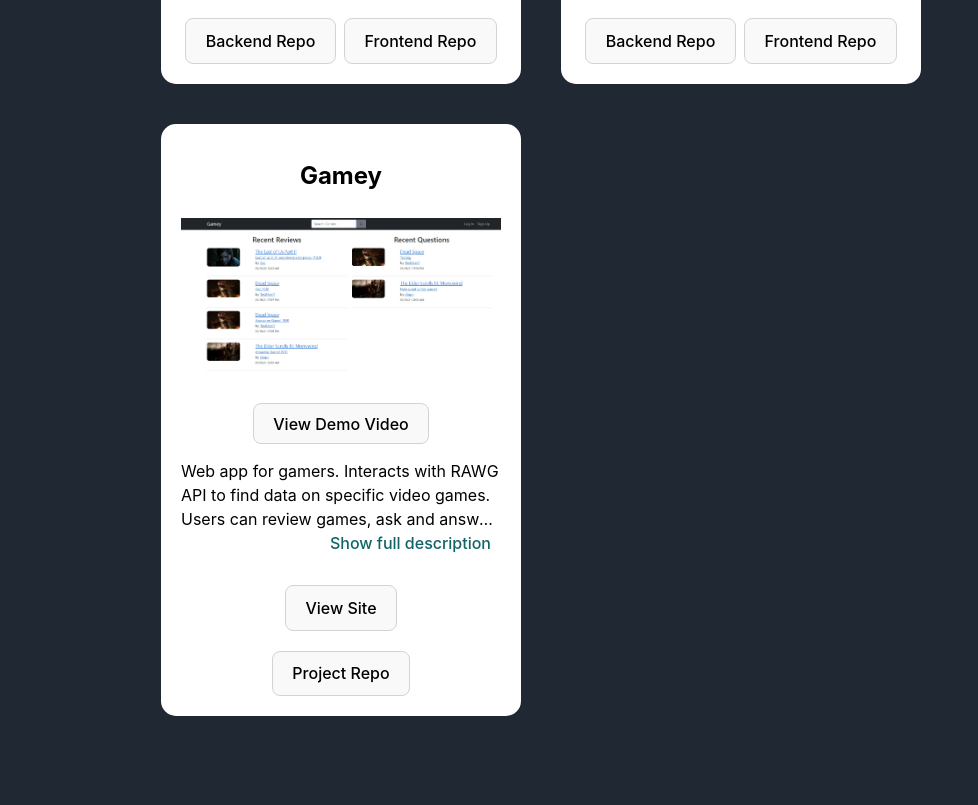
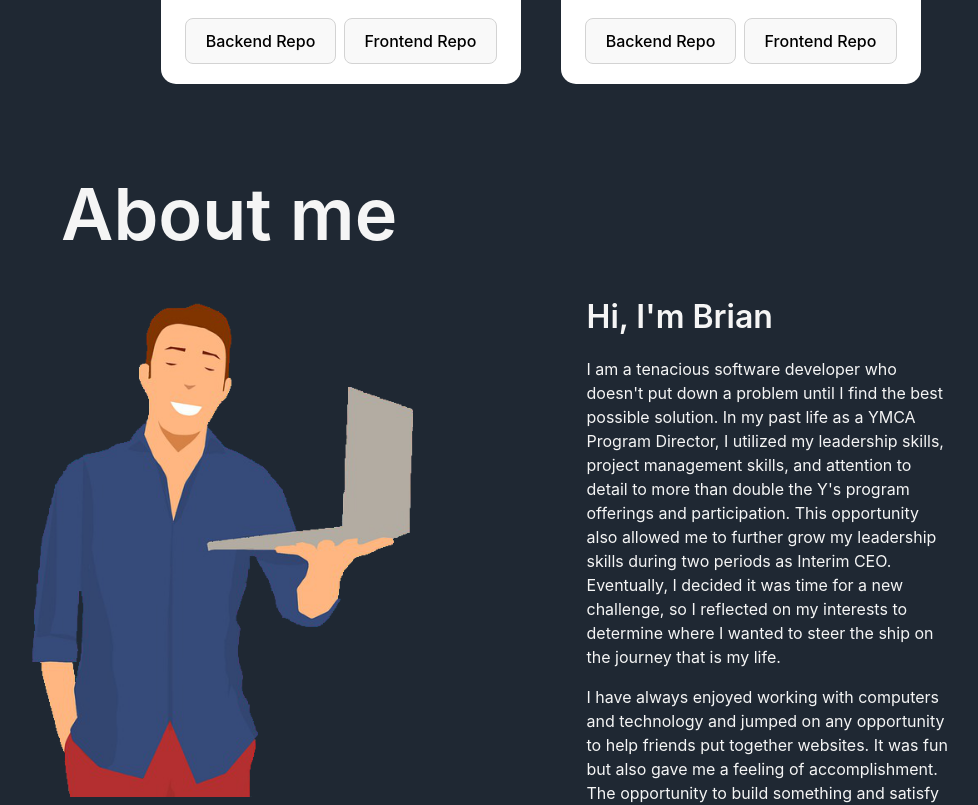
Before and after one commit to bpruitt63/portfolio, a React (Vite) app: page / in a window 1280 px wide. Shown: the part 1984-2789 px from the top of the page, without its empty margins (99-1077 px from the left). Built offline with nearby package versions, Linux system fonts and the light colour scheme.

Commit message:
added gameCP, removed gamey

```diff
--- a/src/static/data/about_me.jsx
+++ b/src/static/data/about_me.jsx
@@ -33,8 +33,7 @@ export const aboutMe = <>
                                 When I'm not coding, you can usually find me on my
                                 boat as long as the weather permits (see projects: Boatey).
                                 Other hobbies include lifting weights and playing video games,
-                                particularly in the strategy, open world, and RPG genres
-                                (see projects: Gamey).
+                                particularly in the strategy, open world, and RPG genres.
                             </p>
                         </>
 
--- a/src/static/data/project_data.jsx
+++ b/src/static/data/project_data.jsx
@@ -117,31 +117,31 @@ export const projects = [
         backendFiles: 'https://github.com/bpruitt63/capstone2-backend',
         frontendFiles: 'https://github.com/bpruitt63/capstone2-frontend'
     },
-    {
-        title: 'Gamey',
-        image: {src: gamey, alt: 'Gamey Screenshot'},
-        description: <>
-                        <p>
-                            Web app for gamers. Interacts with RAWG API to find
-                            data on specific video games. Users can review games,
-                            ask and answer questions, and upvote/downvote reviews
-                            and answers.
-                        </p><br/><br/>
-                        <p>
-                            Flask with Python, Jinja, Flask SQLAlchemy, Flask
-                            WTForms, Flask Bcrypt, JavaScript with axios, and
-                            PostgreSQL database.
-                        </p><br/><br/>
-                        <p>
-                            <span className='underlined'>
-                                Demo credentials
-                            </span><br/>
-                            Email: demo@demo.com<br/>
-                            Password: demo1234
-                        </p>
-                    </>,
-        link: 'https://gamey-project.herokuapp.com/',
-        video: 'https://www.loom.com/embed/2dd8d96dce2c49a9b9c109c1f62d6511',
-        singleRepo: 'https://github.com/bpruitt63/capstone1'
-    }
+    // {
+    //     title: 'Gamey',
+    //     image: {src: gamey, alt: 'Gamey Screenshot'},
+    //     description: <>
+    //                     <p>
+    //                         Web app for gamers. Interacts with RAWG API to find
+    //                         data on specific video games. Users can review games,
+    //                         ask and answer questions, and upvote/downvote reviews
+    //                         and answers.
+    //                     </p><br/><br/>
+    //                     <p>
+    //                         Flask with Python, Jinja, Flask SQLAlchemy, Flask
+    //                         WTForms, Flask Bcrypt, JavaScript with axios, and
+    //                         PostgreSQL database.
+    //                     </p><br/><br/>
+    //                     <p>
+    //                         <span className='underlined'>
+    //                             Demo credentials
+    //                         </span><br/>
+    //                         Email: demo@demo.com<br/>
+    //                         Password: demo1234
+    //                     </p>
+    //                 </>,
+    //     link: 'https://gamey-project.herokuapp.com/',
+    //     video: 'https://www.loom.com/embed/2dd8d96dce2c49a9b9c109c1f62d6511',
+    //     singleRepo: 'https://github.com/bpruitt63/capstone1'
+    // }
 ];
```
Also changed, not shown: src/Projects.jsx (+4 -4 lines).
